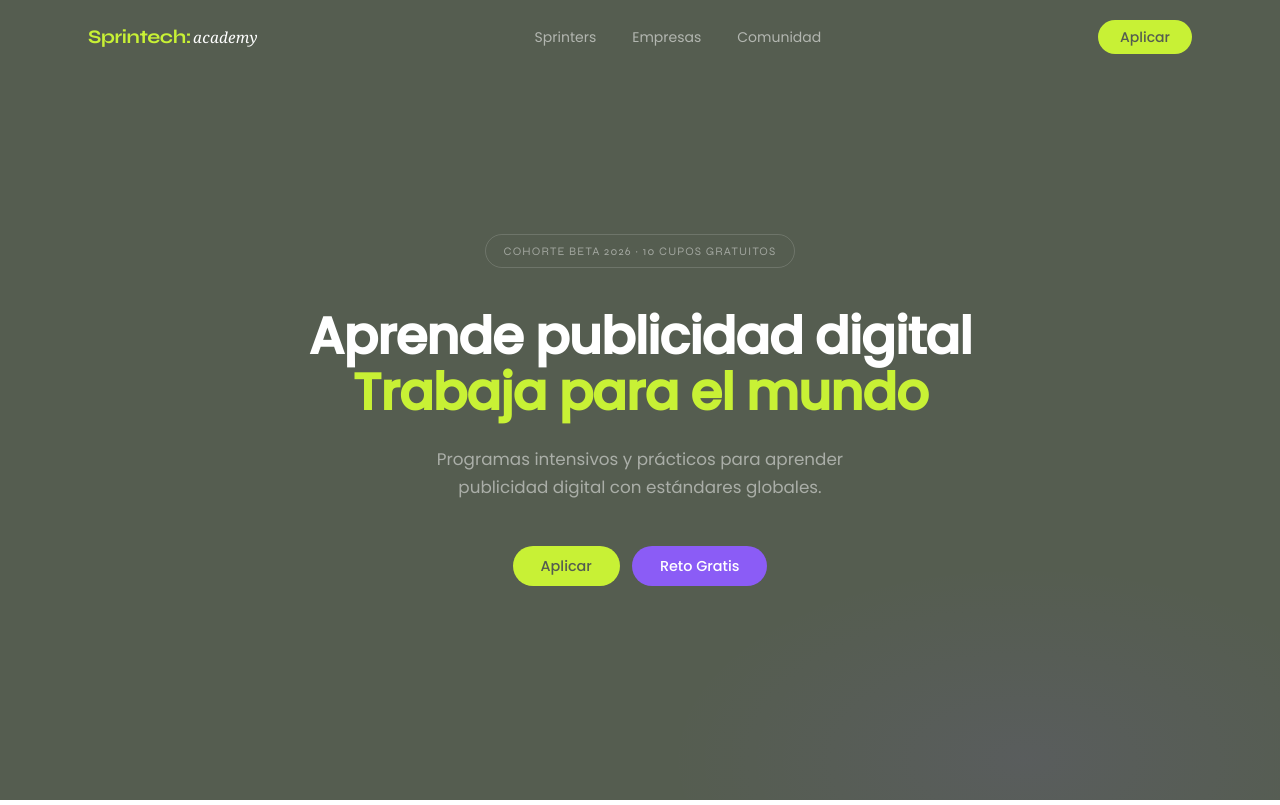
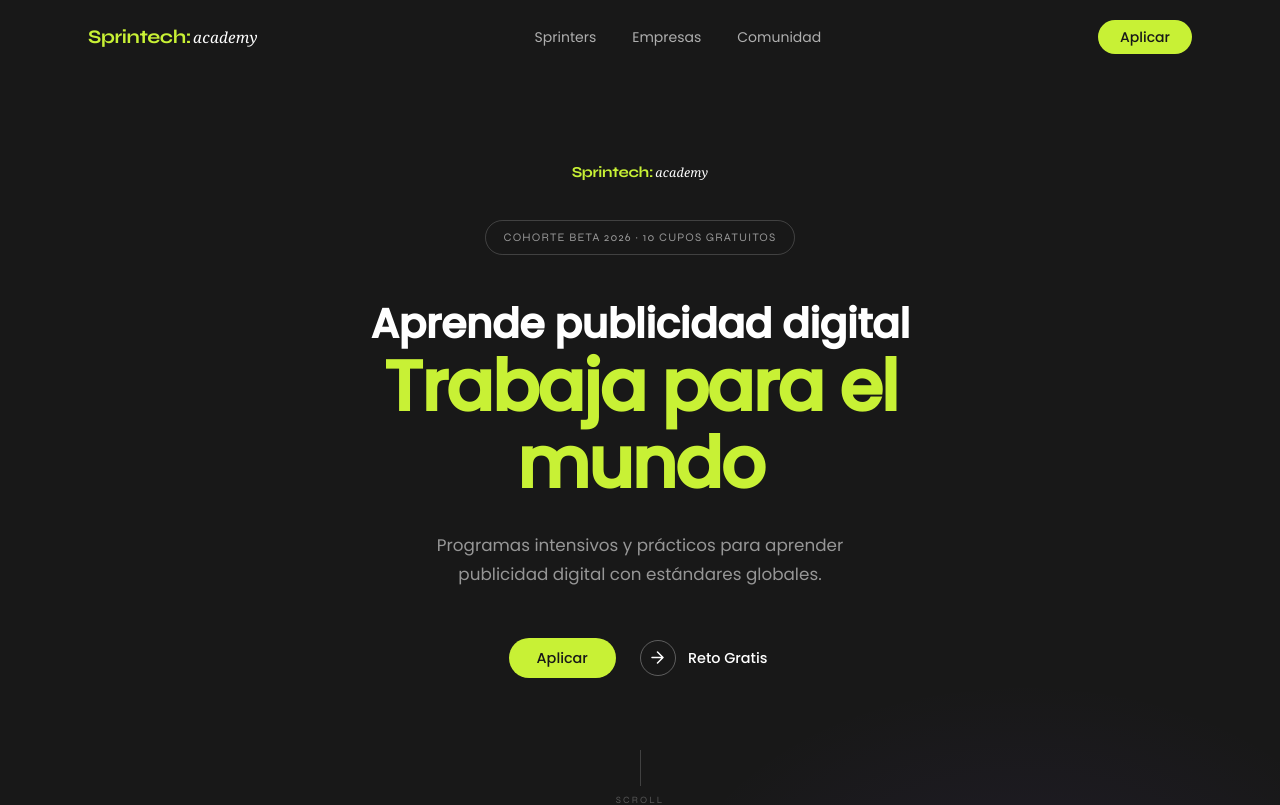
Before and after one commit to SprintechAcademy/SprintechAcademy, a React (Vite) app: page / in a window 1280 px wide. Shown: the top 805 px of the page. Built offline with nearby package versions, Linux system fonts and the light colour scheme.

Commit message:
feat: carbon #181818, hero two-line hierarchy + ghost btn + scroll indicator

```diff
--- a/src/App.css
+++ b/src/App.css
@@ -1,7 +1,7 @@
 /* ===================================================
    App.css — Sprintech Academy
-   Sections alternate: dark (#555D50) / white
-   Buttons: always lime or purple
+   Sections alternate: dark (#181818) / white
+   Buttons: pill solid (lime/purple) or ghost (arrow link)
    =================================================== */
 
 /* ===== Logo ===== */
@@ -45,7 +45,7 @@
   font-family: var(--font-poppins);
   font-weight: 400;
   font-size: 0.875rem;
-  color: rgba(255, 255, 255, 0.55);
+  color: rgba(255, 255, 255, 0.65);
   padding: 8px 16px;
   border-radius: 9999px;
   transition: color 0.2s, background 0.2s;
@@ -77,7 +77,35 @@
   .navbar__cta  { display: none; }
 }
 
-/* ===== Hero (dark — #555D50) ===== */
+/* ===== Ghost button — link style with circular arrow ===== */
+.btn--ghost {
+  display: inline-flex;
+  align-items: center;
+  gap: 12px;
+  background: none;
+  border: none;
+  padding: 0 4px;
+  font-family: var(--font-poppins);
+  font-weight: 500;
+  font-size: 0.9rem;
+  color: var(--white);
+  cursor: pointer;
+  text-decoration: none;
+  transition: opacity 0.2s;
+}
+.btn--ghost:hover { opacity: 0.65; }
+.btn--ghost:hover .btn-ghost__icon { border-color: rgba(255,255,255,0.6); }
+
+.btn-ghost__icon {
+  width: 36px; height: 36px;
+  border-radius: 50%;
+  border: 1px solid rgba(255,255,255,0.3);
+  display: flex; align-items: center; justify-content: center;
+  flex-shrink: 0;
+  transition: border-color 0.2s;
+}
+
+/* ===== Hero (dark — #181818) ===== */
 .hero {
   position: relative;
   min-height: 100vh;
@@ -92,47 +120,83 @@
 .hero__glow {
   position: absolute; inset: 0;
   background:
-    radial-gradient(ellipse 40% 35% at 80% 95%, rgba(139,92,246,0.08) 0%, transparent 70%);
+    radial-gradient(ellipse 40% 35% at 80% 95%, rgba(139,92,246,0.07) 0%, transparent 70%);
   pointer-events: none; z-index: 0;
 }
 .hero__content {
   position: relative; z-index: 1;
   text-align: center;
-  padding-top: 80px; padding-bottom: 140px;
+  padding-top: 80px; padding-bottom: 160px;
   width: 100%;
 }
+
+/* Small logo above title */
+.hero__logo-mini {
+  display: flex; justify-content: center; margin-bottom: 36px;
+  opacity: 0.6;
+}
+.hero__logo-mini .logo-sprintech { font-size: 0.95rem; }
+.hero__logo-mini .logo-academy   { font-size: 0.78rem; }
+
 .hero__badge {
   display: inline-block;
   font-family: var(--font-syne);
   font-size: 0.72rem; font-weight: 500;
   letter-spacing: 0.1em; text-transform: uppercase;
-  color: rgba(255,255,255,0.45);
-  border: 1px solid rgba(255,255,255,0.15);
+  color: rgba(255,255,255,0.55);
+  border: 1px solid rgba(255,255,255,0.18);
   border-radius: 9999px; padding: 7px 18px;
-  margin-bottom: 40px;
+  margin-bottom: 44px;
 }
+
+/* h1: two lines with different visual weight */
 .hero__h1 {
   font-family: var(--font-poppins);
-  font-weight: 700;
-  font-size: clamp(1.9rem, 4vw, 3.2rem);
+  letter-spacing: -0.02em;
+  margin: 0 auto 28px;
+  max-width: 760px;
+}
+.hero__h1-line1 {
+  display: block;
+  font-size: clamp(1.5rem, 3.2vw, 2.6rem);
+  font-weight: 600;
+  color: var(--white);
+  line-height: 1.2;
+}
+.hero__h1-line2 {
+  display: block;
+  font-size: clamp(2.4rem, 5.5vw, 4.4rem);
+  font-weight: 800;
+  color: var(--lime);
   line-height: 1.1;
-  color: var(--white);
-  letter-spacing: -0.02em;
-  margin: 0 auto 24px;
-  max-width: 700px;
+  letter-spacing: -0.03em;
 }
-.hero__h1 span     { display: block; }
-.hero__h1--accent  { color: var(--lime); }
+
 .hero__subtitle {
   font-family: var(--font-poppins); font-weight: 400;
   font-size: clamp(0.9rem, 1.6vw, 1.05rem);
-  color: rgba(255,255,255,0.5);
-  max-width: 460px; margin: 0 auto 44px; line-height: 1.7;
+  color: rgba(255,255,255,0.55);
+  max-width: 440px; margin: 0 auto 48px; line-height: 1.75;
 }
 .hero__ctas {
   display: flex; justify-content: center; align-items: center;
-  gap: 12px; flex-wrap: wrap;
+  gap: 20px; flex-wrap: wrap;
 }
+
+/* Scroll indicator */
+.hero__scroll {
+  margin-top: 72px;
+  display: flex; flex-direction: column; align-items: center; gap: 10px;
+  color: rgba(255,255,255,0.28);
+  font-family: var(--font-syne); font-size: 0.6rem;
+  letter-spacing: 0.22em; text-transform: uppercase;
+}
+.hero__scroll-bar {
+  display: block;
+  width: 1px; height: 36px;
+  background: rgba(255,255,255,0.18);
+}
+.hero__scroll-text { line-height: 1; }
 
 /* ===== Mentalidad (white) ===== */
 .mentalidad {
@@ -186,13 +250,13 @@
   .mentalidad__cols { grid-template-columns: 1fr; gap: 48px; }
 }
 
-/* ===== Qué hacemos (dark — #555D50) ===== */
+/* ===== Qué hacemos (dark — #181818) ===== */
 .que-hacemos {
   padding: var(--section-spacing) 0;
   background: var(--carbon);
   color: var(--white);
 }
-.que-hacemos .eyebrow { color: rgba(255,255,255,0.45); }
+.que-hacemos .eyebrow { color: rgba(255,255,255,0.5); }
 
 .que-hacemos__layout {
   display: grid;
@@ -206,13 +270,13 @@
 .que-hacemos__tab {
   text-align: left;
   font-family: var(--font-poppins); font-size: 0.875rem; font-weight: 400;
-  color: rgba(255,255,255,0.4);
+  color: rgba(255,255,255,0.45);
   padding: 13px 18px; border-radius: 9999px;
   border: 1px solid transparent; background: none;
   cursor: pointer; transition: all 0.2s; line-height: 1.4;
 }
 .que-hacemos__tab:hover {
-  color: rgba(255,255,255,0.8);
+  color: rgba(255,255,255,0.85);
   background: rgba(255,255,255,0.08);
 }
 .que-hacemos__tab--active {
@@ -243,7 +307,7 @@
 }
 .que-hacemos__panel-desc {
   font-family: var(--font-poppins); font-size: 0.95rem;
-  color: rgba(255,255,255,0.6); line-height: 1.75;
+  color: rgba(255,255,255,0.65); line-height: 1.75;
   margin-bottom: 36px; max-width: 520px;
 }
 
@@ -251,7 +315,7 @@
 .que-hacemos__list-item {
   display: flex; align-items: center; gap: 12px;
   font-family: var(--font-poppins); font-size: 0.9rem;
-  color: rgba(255,255,255,0.75);
+  color: rgba(255,255,255,0.8);
 }
 .que-hacemos__list-dot {
   width: 5px; height: 5px; border-radius: 50%;
@@ -262,13 +326,13 @@
 .que-hacemos__how-label {
   font-family: var(--font-syne); font-size: 0.72rem; font-weight: 500;
   letter-spacing: 0.12em; text-transform: uppercase;
-  color: rgba(255,255,255,0.35); margin-bottom: 18px;
+  color: rgba(255,255,255,0.4); margin-bottom: 18px;
 }
 .que-hacemos__how-grid { display: grid; grid-template-columns: 1fr 1fr; gap: 14px; }
 .que-hacemos__how-item {
   border: 1px solid rgba(255,255,255,0.1);
   border-radius: 12px; padding: 18px 20px;
-  background: rgba(255,255,255,0.05);
+  background: rgba(255,255,255,0.04);
 }
 .que-hacemos__how-title {
   font-family: var(--font-poppins); font-weight: 600; font-size: 0.95rem;
@@ -276,13 +340,13 @@
 }
 .que-hacemos__how-desc {
   font-family: var(--font-poppins); font-size: 0.875rem;
-  color: rgba(255,255,255,0.5); line-height: 1.6;
+  color: rgba(255,255,255,0.55); line-height: 1.6;
 }
 
 .que-hacemos__tags { display: flex; flex-wrap: wrap; gap: 10px; margin-bottom: 40px; }
 .que-hacemos__tag {
   font-family: var(--font-poppins); font-size: 0.85rem;
-  color: rgba(255,255,255,0.7);
+  color: rgba(255,255,255,0.75);
   border: 1px solid rgba(255,255,255,0.15);
   border-radius: 9999px; padding: 8px 18px;
   background: rgba(255,255,255,0.05);
@@ -290,10 +354,10 @@
 
 .que-hacemos__ctas { display: flex; align-items: center; gap: 12px; flex-wrap: wrap; }
 
-/* Stat card — frosted dark on dark section */
+/* Stat card — frosted on dark section */
 .que-hacemos__stat-card {
-  background: rgba(255,255,255,0.07);
-  border: 1px solid rgba(255,255,255,0.12);
+  background: rgba(255,255,255,0.06);
+  border: 1px solid rgba(255,255,255,0.1);
   border-radius: 20px;
   padding: 36px 24px;
   text-align: center;
@@ -385,7 +449,7 @@
   .methodology__card { padding: 40px 28px 48px; }
 }
 
-/* ===== CTA Final (dark — #555D50) ===== */
+/* ===== CTA Final (dark — #181818) ===== */
 .cta-final {
   padding: var(--section-spacing) 0;
   background: var(--carbon);
@@ -397,7 +461,7 @@
   color: var(--white); line-height: 1.1;
   letter-spacing: -0.03em; max-width: 820px; margin-bottom: 48px;
 }
-.cta-final__btns { display: flex; align-items: center; gap: 12px; flex-wrap: wrap; }
+.cta-final__btns { display: flex; align-items: center; gap: 20px; flex-wrap: wrap; }
 
 /* ===== Footer (dark) ===== */
 .footer {
@@ -448,8 +512,8 @@
 @media (max-width: 768px) {
   :root { --section-spacing: 96px; }
   .hero { padding-top: 72px; }
-  .hero__content { padding-top: 56px; padding-bottom: 100px; }
-  .hero__ctas { flex-direction: column; align-items: center; }
+  .hero__content { padding-top: 56px; padding-bottom: 120px; }
+  .hero__ctas { flex-direction: column; align-items: center; gap: 16px; }
   .cta-final__btns { flex-direction: column; align-items: flex-start; }
 }
 
--- a/src/components/CTAFinal.jsx
+++ b/src/components/CTAFinal.jsx
@@ -18,7 +18,12 @@
           <a href="#registro" className="btn btn--lime">
             {t.ctaPrimary}
           </a>
-          <a href="#" className="btn btn--purple">
+          <a href="#" className="btn btn--ghost">
+            <span className="btn-ghost__icon" aria-hidden="true">
+              <svg width="13" height="13" viewBox="0 0 13 13" fill="none">
+                <path d="M1 6.5h11M6.5 1l5.5 5.5-5.5 5.5" stroke="currentColor" strokeWidth="1.5" strokeLinecap="round" strokeLinejoin="round"/>
+              </svg>
+            </span>
             {t.ctaSecondary}
           </a>
         </div>
--- a/src/components/Hero.jsx
+++ b/src/components/Hero.jsx
@@ -1,4 +1,5 @@
 import { useContext, useEffect, useState } from 'react';
+import Logo from './Logo';
 import { LangContext } from '../App';
 import content from '../i18n/content';
 
@@ -17,23 +18,35 @@
       <div className="hero__glow" aria-hidden="true" />
       <div className="container">
         <div className="hero__content">
-          <div className="hero__badge anim-hero" style={{ '--delay': '0s' }}>
+          <div className="hero__logo-mini anim-hero" style={{ '--delay': '0s' }}>
+            <Logo />
+          </div>
+          <div className="hero__badge anim-hero" style={{ '--delay': '0.1s' }}>
             {t.badge}
           </div>
-          <h1 className="hero__h1 anim-hero" style={{ '--delay': '0.1s' }}>
-            <span>{t.h1a}</span>
-            <span className="hero__h1--accent">{t.h1b}</span>
+          <h1 className="hero__h1 anim-hero" style={{ '--delay': '0.2s' }}>
+            <span className="hero__h1-line1">{t.h1a}</span>
+            <span className="hero__h1-line2">{t.h1b}</span>
           </h1>
-          <p className="hero__subtitle anim-hero" style={{ '--delay': '0.22s' }}>
+          <p className="hero__subtitle anim-hero" style={{ '--delay': '0.32s' }}>
             {t.subtitle}
           </p>
-          <div className="hero__ctas anim-hero" style={{ '--delay': '0.34s' }}>
+          <div className="hero__ctas anim-hero" style={{ '--delay': '0.44s' }}>
             <a href="#registro" className="btn btn--lime">
               {t.ctaPrimary}
             </a>
-            <a href="#" className="btn btn--purple">
+            <a href="#" className="btn btn--ghost">
+              <span className="btn-ghost__icon" aria-hidden="true">
+                <svg width="13" height="13" viewBox="0 0 13 13" fill="none">
+                  <path d="M1 6.5h11M6.5 1l5.5 5.5-5.5 5.5" stroke="currentColor" strokeWidth="1.5" strokeLinecap="round" strokeLinejoin="round"/>
+                </svg>
+              </span>
               {t.ctaSecondary}
             </a>
+          </div>
+          <div className="hero__scroll anim-hero" style={{ '--delay': '0.6s' }}>
+            <span className="hero__scroll-bar" />
+            <span className="hero__scroll-text">Scroll</span>
           </div>
         </div>
       </div>
--- a/src/index.css
+++ b/src/index.css
@@ -1,6 +1,6 @@
 /* ===== CSS Custom Properties ===== */
 :root {
-  --carbon: #555D50;
+  --carbon: #181818;
   --white:  #FFFFFF;
   --lime:   #C8F135;
   --purple: #8B5CF6;
@@ -63,7 +63,7 @@
   margin-bottom: 16px;
 }
 
-/* ===== Buttons — ALWAYS colored (lime or purple, never outline-only) ===== */
+/* ===== Buttons — pill solid (lime or purple) ===== */
 .btn {
   display: inline-flex;
   align-items: center;
```
